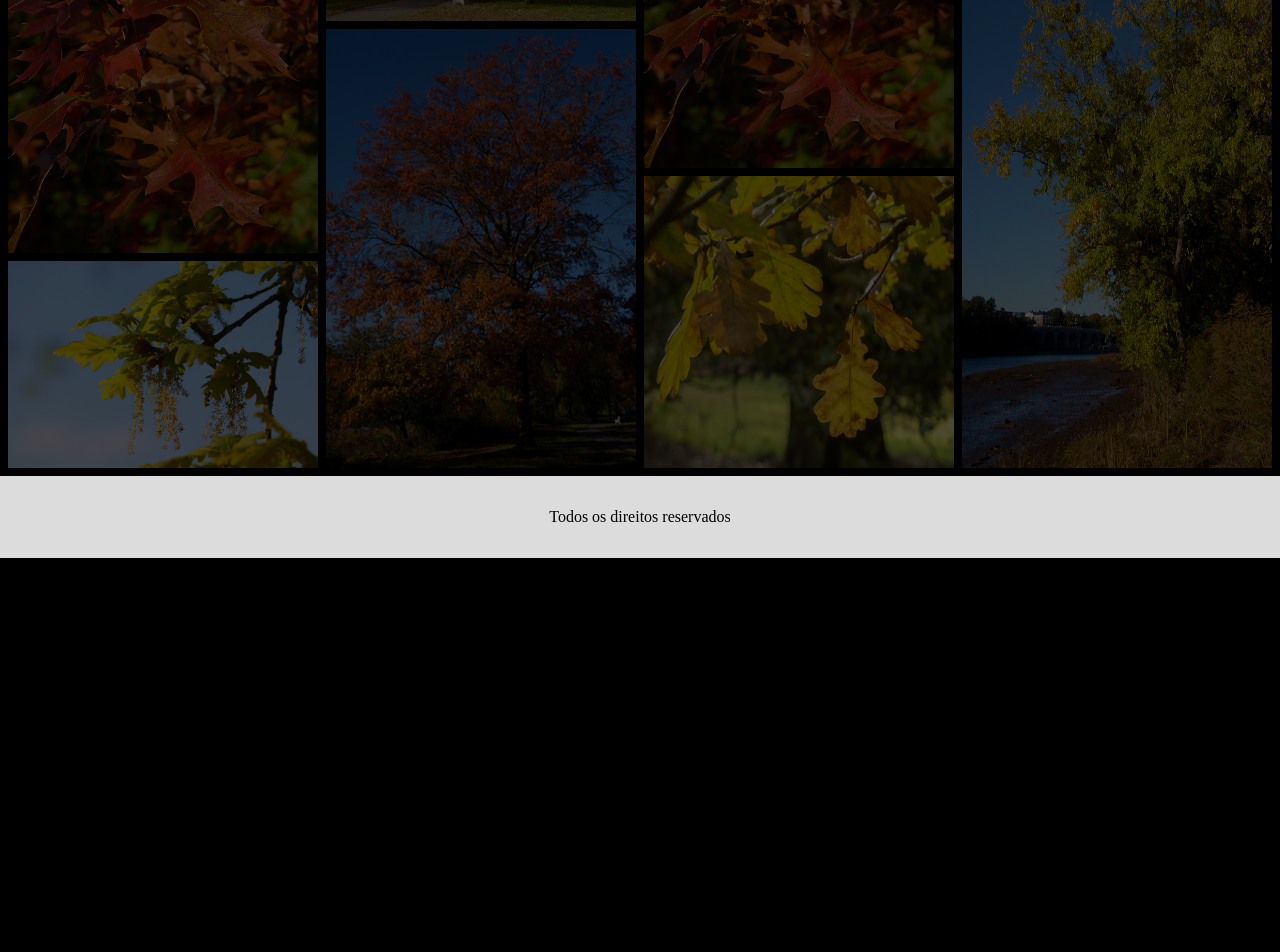
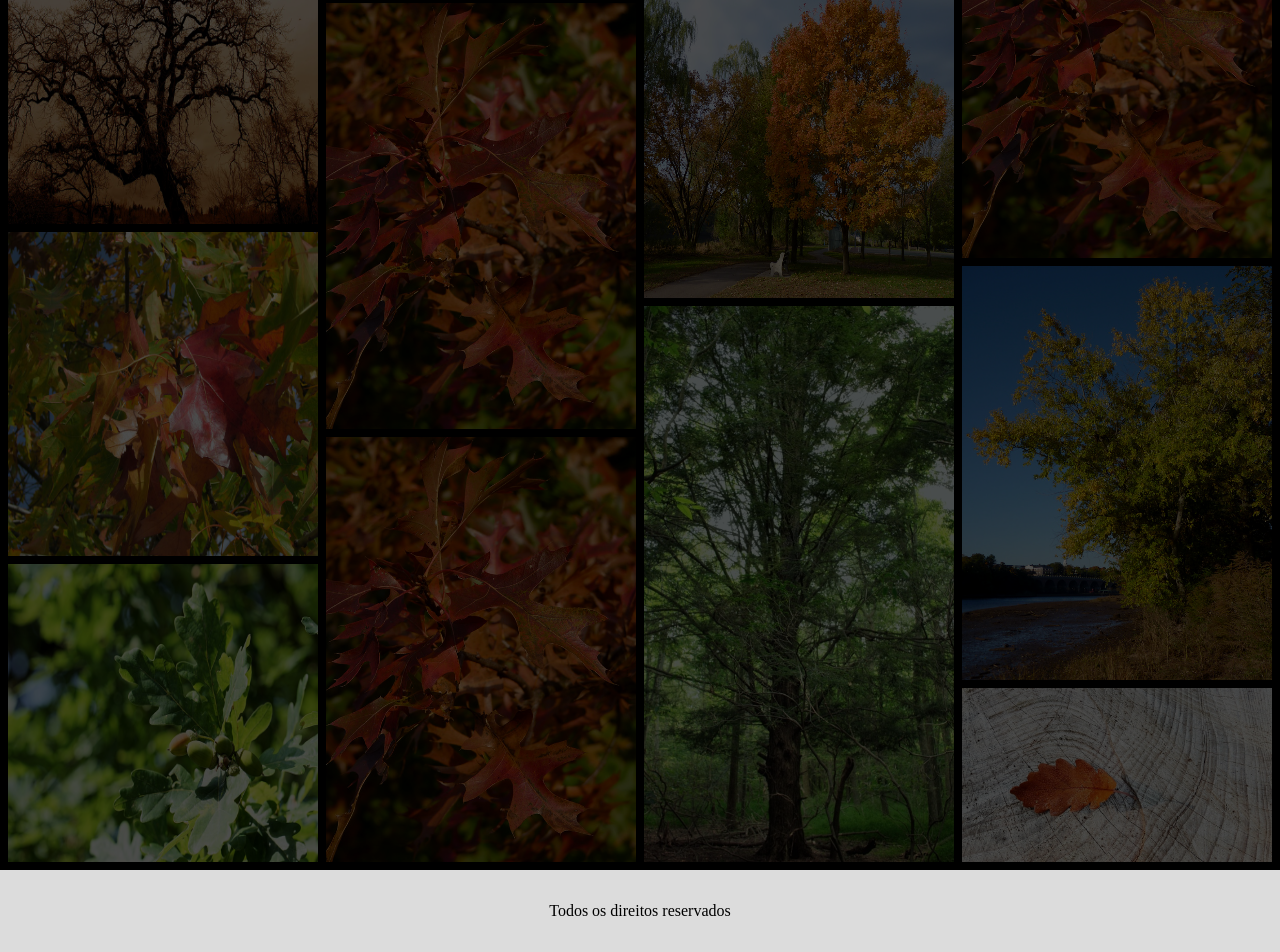
Before and after one commit to bitaraes/Carvalho-Fotografia, a plain HTML site: page index.html in a window 1280 px wide. Shown: the part 1539-2491 px from the top of the page. Before the commit the page ends 2097 px from the top, so only its background shows below. Drawn offline with Linux system fonts and the light colour scheme.

Commit message:
melhoria nas transições e distribuição de itens por coluna

```diff
--- a/css/style.css
+++ b/css/style.css
@@ -71,6 +71,7 @@ nav a:hover {
 .coluna {
 	flex: 25%;
 	display: flex;
+	justify-content: space-between;
 	flex-direction: column;
 	max-width: 25%;
 	padding: 0 0.25em;
@@ -78,22 +79,21 @@ nav a:hover {
 
 .coluna img {
 	margin-top: 0.5em;
+	flex-grow: 1;
 	width: 100%;
-}
-
-.coluna img:last-child {
-	flex-grow: 1;
 }
 
 .fotos-expo {
 	opacity: 0.3;
+	transition: 0.6s;
 }
 
 .fotos-expo:hover {
 	opacity: 1;
 	border: 2px solid #000;
+	box-shadow: 0px 0px 10px 3px #8d8d8d9d;
 	transform: scale(1.1);
-	transition: border 0s, transform 0.8s, opacity 1s;
+	transition: border 0s, transform 0.8s, opacity 1s, box-shadow 0.8s;
 	z-index: 1;
 }
 
--- a/index.js
+++ b/index.js
@@ -1,35 +1,37 @@
 const colunas = [
     [
         "img/carvalho-0.jpg",
-        "img/carvalho-1.jpg",
         "img/carvalho-2.jpg",
-        "img/carvalho-3.jpg",
-        "img/carvalho-13.jpg",
-        "img/carvalho-4.jpg"
+        "img/carvalho-4.jpg",
+        "img/carvalho-6.jpg",
+        "img/carvalho-8.jpg",
+        "img/carvalho-12.jpg"
     ],
     [
         "img/carvalho-5.jpg",
-        "img/carvalho-6.jpg",
+        "img/carvalho-3.jpg",
         "img/carvalho-7.jpg",
-        "img/carvalho-8.jpg",
         "img/carvalho-9.jpg",
-        "img/carvalho-20.jpg",
-        "img/carvalho-21.jpg",
+        "img/carvalho-11.jpg",
+        "img/carvalho-13.jpg",
+        "img/carvalho-13.jpg"
 
     ],
     [
-        "img/carvalho-10.jpg",
-        "img/carvalho-11.jpg",
+        "img/carvalho-16.jpg",
+        "img/carvalho-18.jpg",
         "img/carvalho-12.jpg",
-        "img/carvalho-13.jpg",
-        "img/carvalho-14.jpg"
+        "img/carvalho-14.jpg",
+        "img/carvalho-20.jpg",
+        "img/carvalho-2.jpg",
     ],
     [
         "img/carvalho-15.jpg",
-        "img/carvalho-16.jpg",
+        "img/carvalho-21.jpg",
         "img/carvalho-17.jpg",
-        "img/carvalho-18.jpg",
-        "img/carvalho-19.jpg"
+        "img/carvalho-13.jpg",
+        "img/carvalho-19.jpg",
+        "img/carvalho-5.jpg"
     ]
 ]
 function listarFotos() {
```
Also changed, not shown: img/carvalho-10.JPG (deleted).
